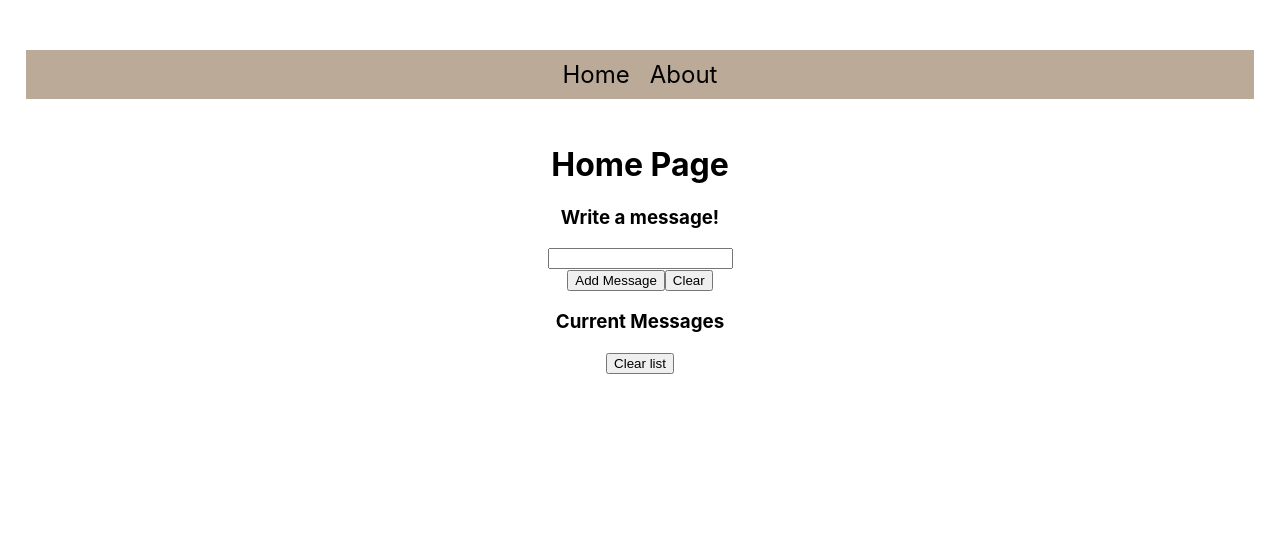
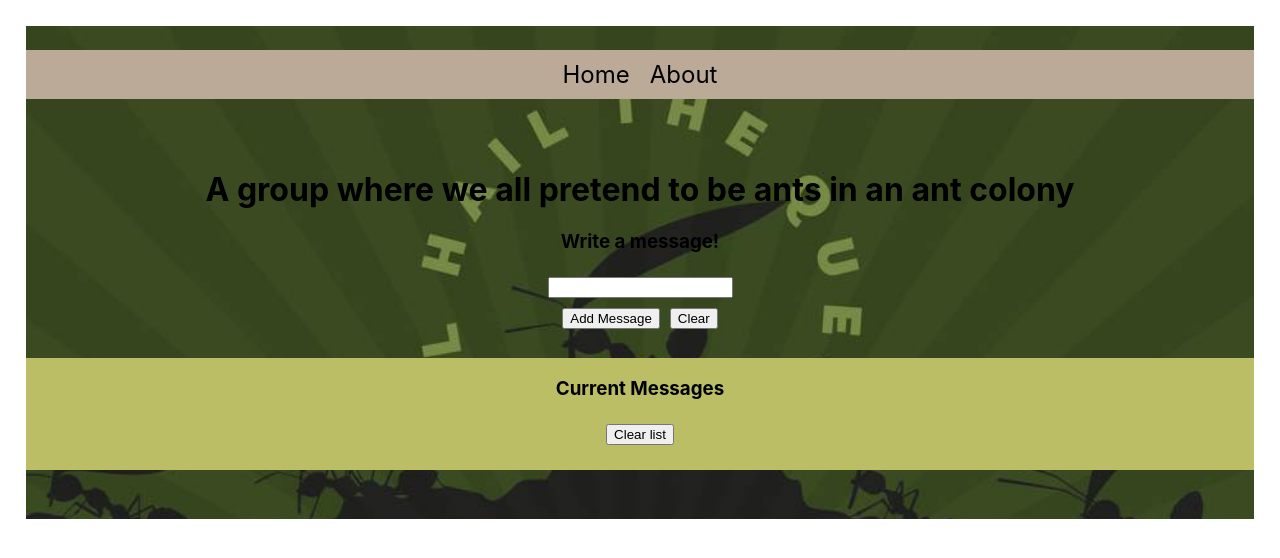
Before and after one commit to jarhun88/CPSC436i-Assignment2, a React (Create React App) app in the folder notes/: page / in a window 1280 px wide. Shown: the top 558 px of the page. Built offline with nearby package versions, Linux system fonts and the light colour scheme.

Commit message:
added about page and javascript functionality

```diff
--- /dev/null
+++ b/notes/src/About.js
@@ -0,0 +1,24 @@
+import React from 'react';
+import './App.css';
+
+class About extends React.Component {
+
+  render() {
+    return (
+        <div id="container">
+
+            <div class="form-container">
+
+                <div id="about-info-container">
+                    <h1>About Page</h1>
+                    <p>Hi, my name is Jaehun Song. I'm a software engineer studying at UBC! This project is meant to be a Twitter like message board for the CPSC436i course! Feel free to write a message back in the home page! Cheers! </p>
+                    <div><img id="dog" src="dog.jpg" /></div>
+                </div>
+
+            </div>
+        </div>
+    );
+  }
+}
+
+export default About;
--- a/notes/src/App.css
+++ b/notes/src/App.css
@@ -5,4 +5,7 @@
     justify-content: center;
     flex-direction: column;
     margin: 2%;
+    background-image: url('ants.jpg');
+    background-size: cover;
+    background-repeat: no-repeat;
 }
--- a/notes/src/App.js
+++ b/notes/src/App.js
@@ -2,6 +2,7 @@ import React from 'react';
 import './App.css';
 import Header from './header';
 import HomePage from './HomePage';
+import About from './About'
 
 class App extends React.Component {
 
@@ -10,6 +11,7 @@ class App extends React.Component {
       <div className="App">
         <Header />
         <HomePage />
+        {/* <About /> */}
 
       </div>
     );
--- /dev/null
+++ b/notes/src/HomePage.css
@@ -0,0 +1,51 @@
+#container {
+    display: flex;
+    align-items: center;
+    text-align: center;
+    justify-content: center;
+    flex-direction: column;
+    margin: 2%;
+    width: 100%;
+  }
+
+.list-container {
+    margin: 2%;
+    background-color: #bbbe64;
+    width: 100%;
+  }
+
+.form-container {
+    /* background-color: #8e5572; */
+    width: 100%;
+  }
+
+  #list {
+    list-style-type: none;
+    margin: 0;
+    width: 100%;
+    padding-left: 0;
+    display: inline-block;
+  }
+
+  .close {
+    cursor:pointer;
+    float: right;
+  }
+
+  input {
+    margin: 5px;
+  }
+
+  button {
+    margin: 5px;
+  }
+
+  li {
+    background-color: #dddfa1;
+    border: 2px solid #73AD21;
+    margin: 5px;
+    flex-wrap: wrap;
+    text-align: center;
+    height: 24px;
+    font-size: 20px;
+  }
--- a/notes/src/HomePage.js
+++ b/notes/src/HomePage.js
@@ -1,12 +1,71 @@
 import React from 'react';
+import './HomePage.css'
 
 class HomePage extends React.Component {
 
+    // Add a "checked" symbol when clicking on a list item
+    closeListItem = () => {
+        let close = document.getElementsByClassName("close");
+        let i;
+        for (i = 0; i < close.length; i++) {
+            close[i].onClick = function() {
+                let div = this.parentElement;
+                div.style.display = "none";
+            }
+        }
+    }
+
+    addMessage = () => {
+        let text = document.getElementById("text-input").value;
+        console.log(text)
+        if (text === "")
+            return
+
+        let li = document.createElement("li")
+        li.className = 'msg';
+        li.textContent = text;
+        let span = document.createElement("SPAN");
+        let txt = document.createTextNode("\u00D7");
+        span.className = "close";
+        span.appendChild(txt);
+        document.getElementById("list").appendChild(li).appendChild(span)
+    }
+
+    clearMessage = () => {
+        document.getElementById("text-input").value = "";
+    }
+
+    clearList = () => {
+        let ul = document.getElementById("list");
+        while(ul.firstChild) ul.removeChild(ul.firstChild);
+    }
+
+    loadDefaultMessages= () => {
+        let defaultMessages = ["apple", "banana", "carrot"];
+        for (let word of defaultMessages) {
+            console.log(word)
+            let li = document.createElement("li")
+            li.className = 'msg';
+            li.textContent = word;
+
+            let span = document.createElement("SPAN");
+            let txt = document.createTextNode("\u00D7");
+            span.className = "close";
+            span.addEventListener("click", function() {
+                let ul = document.getElementById("list");
+                ul.removeChild(this.parentElement)
+            });
+            span.appendChild(txt);
+            document.getElementById("list").appendChild(li).appendChild(span)
+
+        }
+    }
+
     render() {
         return (
-            <div>
-                <div class="form-container">
-                    <h1>Home Page</h1>
+            <div id="container">
+                <div className="form-container">
+                    <h1>A group where we all pretend to be ants in an ant colony</h1>
 
                     <h3>Write a message!</h3>
 
@@ -14,20 +73,20 @@ class HomePage extends React.Component {
                         <input id="text-input" type="text"></input>
                     </form>
 
-                    <button type="button" id="message" onclick="addMessage();">Add Message</button>
-                    <button type="button" onclick="clearMessage()">Clear</button>
+                    <button type="button" id="message" onClick={this.addMessage}>Add Message</button>
+                    <button type="button" onClick={this.clearMessage}>Clear</button>
                 </div>
 
 
-                <div class="list-container">
+                <div className="list-container">
 
                     <div>
                         <h3>Current Messages</h3>
                     </div>
 
                     <div>
-                        <button type="button" onclick="clearList()">Clear list</button>
-                        <ul id="list" onload="loadDefaultMessages()"></ul>
+                        <button type="button" onClick={this.clearList}>Clear list</button>
+                        <ul id="list" onLoad={this.loadDefaultMessages}></ul>
                     </div>
 
                 </div>
--- a/notes/src/header.js
+++ b/notes/src/header.js
@@ -8,8 +8,8 @@ class Header extends React.Component {
 
     render() {
         return (
-            <div class="topnav" id="myTopnav">
-                <a href="index.html" class="active">Home</a>
+            <div className="topnav" id="myTopnav">
+                <a href="index.html" className="active">Home</a>
                 <a href="about.html">About</a>
             </div>
         )
```
Also changed, not shown: notes/src/About.css (added, +11 -0 lines), notes/src/ants.jpg (added), notes/src/dog.jpg (added).
